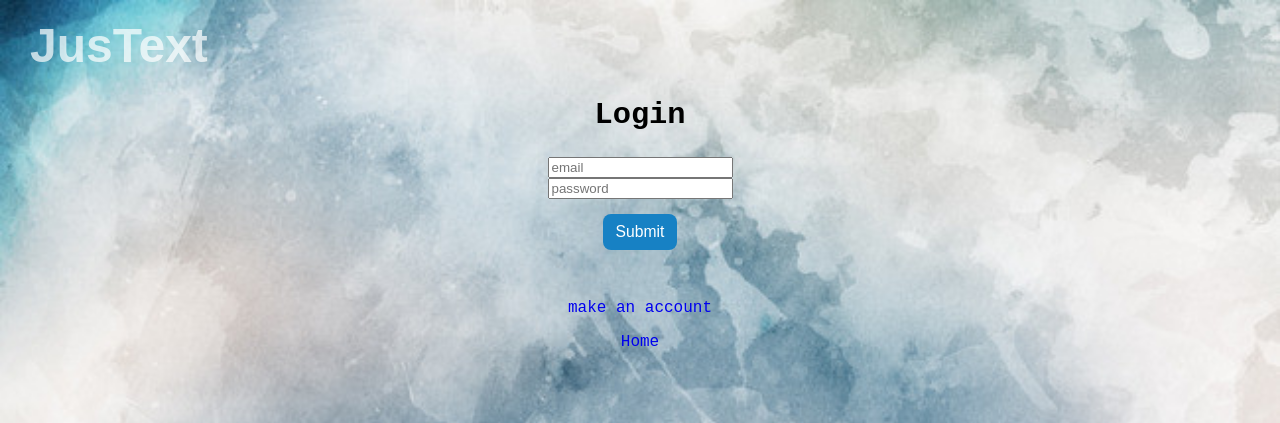
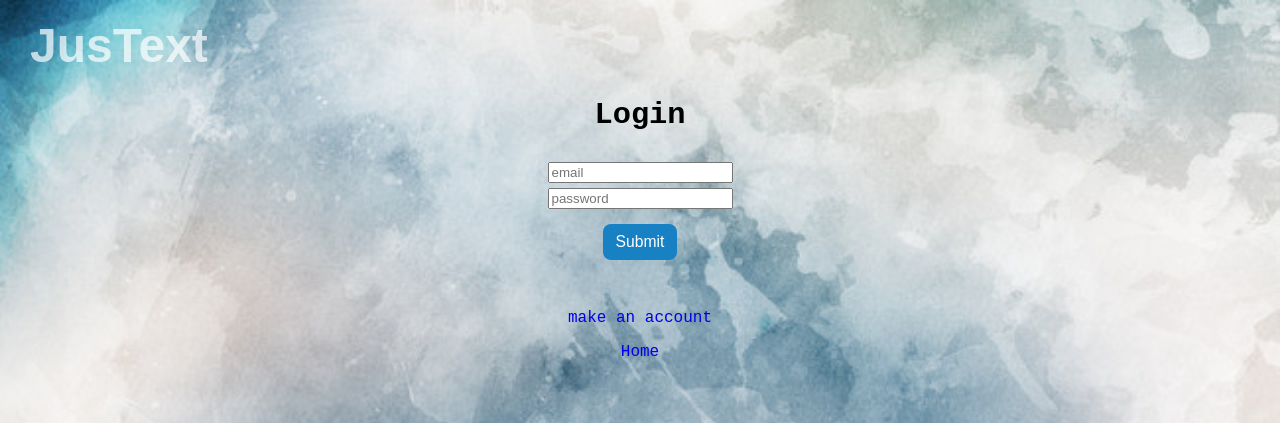
Before and after one commit to TengXu/text, a Flask app: page /profile in a window 1280 px wide. Shown: the top 423 px of the page. Run offline with Flask 2, Linux system fonts and the light colour scheme; data that the repository does not hold is empty.

Commit message:
Update Justext/static/styles.css

```diff
--- a/Justext/static/styles.css
+++ b/Justext/static/styles.css
@@ -62,6 +62,10 @@ input[type="submit"]{
     padding: 9px 13px;
 }
 
+input[type="text"]{
+    margin: 5px;
+}
+
 .block{
 	display: block;
 }
```
